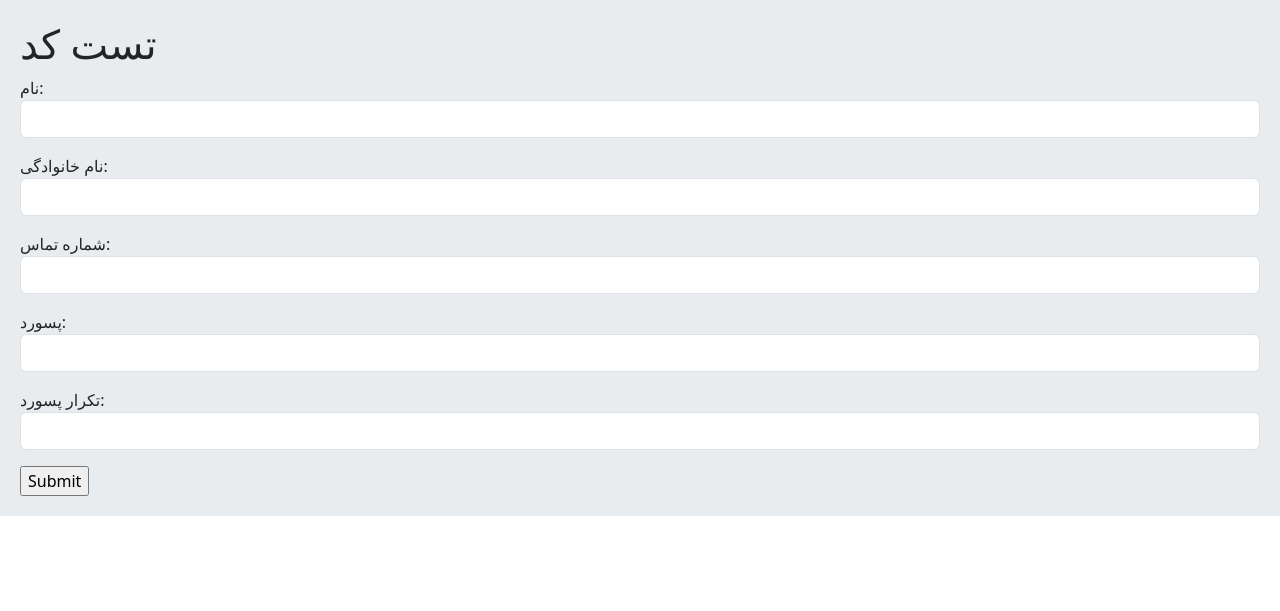
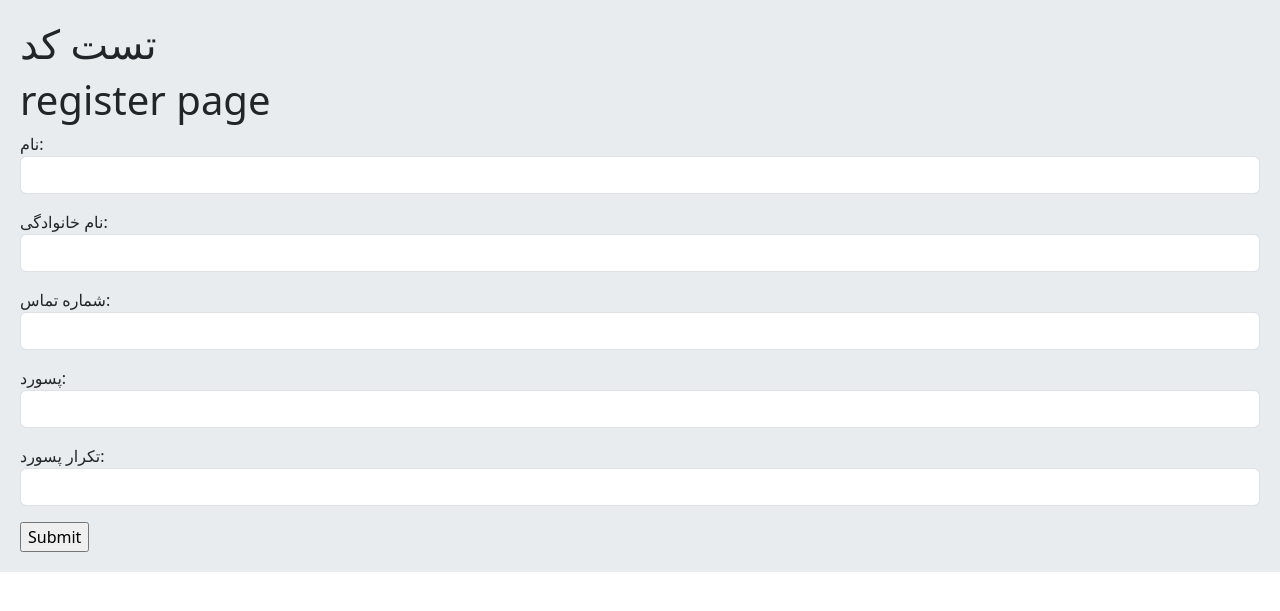
Before and after one commit to pourkahnouji/django_shop, a Django app: page /register/ in a window 1280 px wide. Shown: the top 611 px of the page. Run offline with Django 5.2, Linux system fonts and the light colour scheme.

Commit message:
add code to register

```diff
--- a/account/templates/account/register.html
+++ b/account/templates/account/register.html
@@ -1,6 +1,7 @@
 {% extends 'base.html' %}
 {% block content %}
     <h1>تست کد</h1>
+    <h1>register page</h1>
 <form method="post">
     {% csrf_token %}
     {{ form.as_p }}
```
